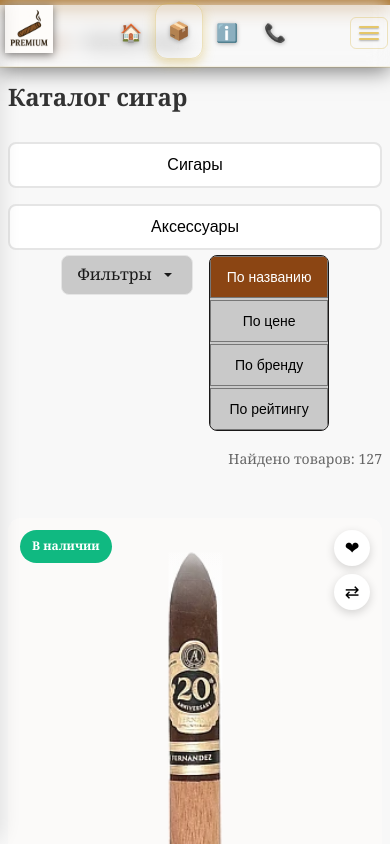
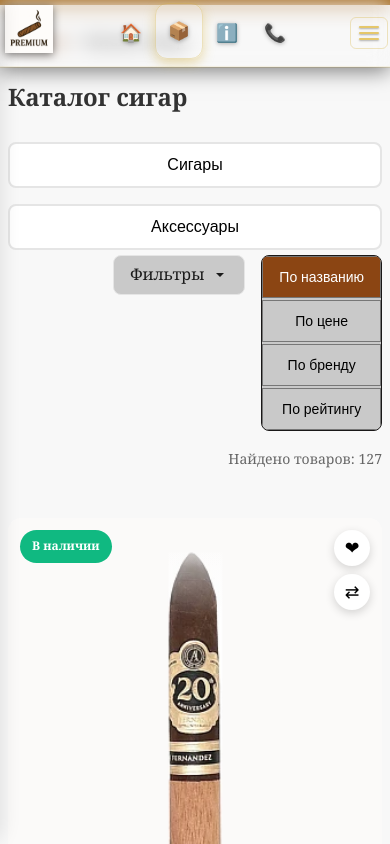
Before and after one commit to MaxiViP/Premium-Cigars, a Vue app: page /catalog in a window 390 px wide. Shown: the top 844 px of the page. Built offline with nearby package versions, Linux system fonts and the light colour scheme.

Commit message:
catalog-controls justify-content

```diff
--- a/src/views/CatalogView.vue
+++ b/src/views/CatalogView.vue
@@ -1853,7 +1853,7 @@
   }
 
   .catalog-controls {
-    justify-content: center;
+    justify-content: justify-content;
   }
 }
 </style>
```
